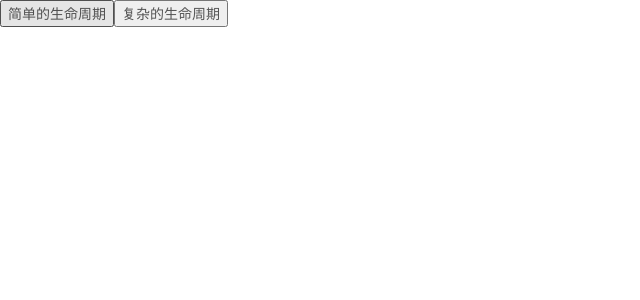
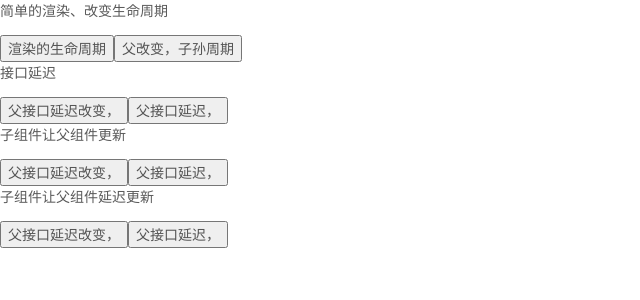
Before and after one commit to caozhengqian/vue2-struggle, a Vue app: page /life/index in a window 1280 px wide. Shown: the top 300 px of the page, without its empty margins (0-640 px from the left). Built offline with nearby package versions, Linux system fonts and the light colour scheme.

Commit message:
modify 生命周期模板

```diff
--- a/src/views/life/Life.vue
+++ b/src/views/life/Life.vue
@@ -1,10 +1,19 @@
 <template>
-  <div class='Life'>
-    <button @click="toSimpleLife">简单的生命周期</button>
-    <button @click="toFuzisunLife">复杂的生命周期</button>
-<!--    <button @click="">样式</button>-->
+  <div class="Life">
+    <p>简单的渲染、改变生命周期</p>
+    <button @click="toSimpleLife">渲染的生命周期</button>
+    <button @click="toFuzisunLife">父改变，子孙周期</button>
+    <p>接口延迟</p>
+    <button @click="toFuzisunLife">父接口延迟改变，</button>
+    <button @click="toFuzisunLife">父接口延迟，</button>
+    <p>子组件让父组件更新</p>
+    <button @click="toFuzisunLife">父接口延迟改变，</button>
+    <button @click="toFuzisunLife">父接口延迟，</button>
+    <p>子组件让父组件延迟更新</p>
+    <button @click="toFuzisunLife">父接口延迟改变，</button>
+    <button @click="toFuzisunLife">父接口延迟，</button>
+    <!--    <button @click="">样式</button>-->
   </div>
-
 </template>
 
 <script>
@@ -14,7 +23,7 @@ export default {
   components: {
     //       All,
   },
-  name: 'Life',
+  name: "Life",
   props: {
     //  msg: String
   },
@@ -22,11 +31,9 @@ export default {
     // ...mapState(["activityData"])
   },
   data() {
-    return {}
+    return {};
   },
-  created() {
-
-  },
+  created() {},
   methods: {
     toSimpleLife() {
       console.log(`%c ${window}`, "color:red");
@@ -36,12 +43,10 @@ export default {
       this.$router.push({ name: "fuzisunLife" });
     }
   }
-
-}
+};
 </script>
 
 <style lang="less" scoped>
 .Life {
-
 }
 </style>
```
